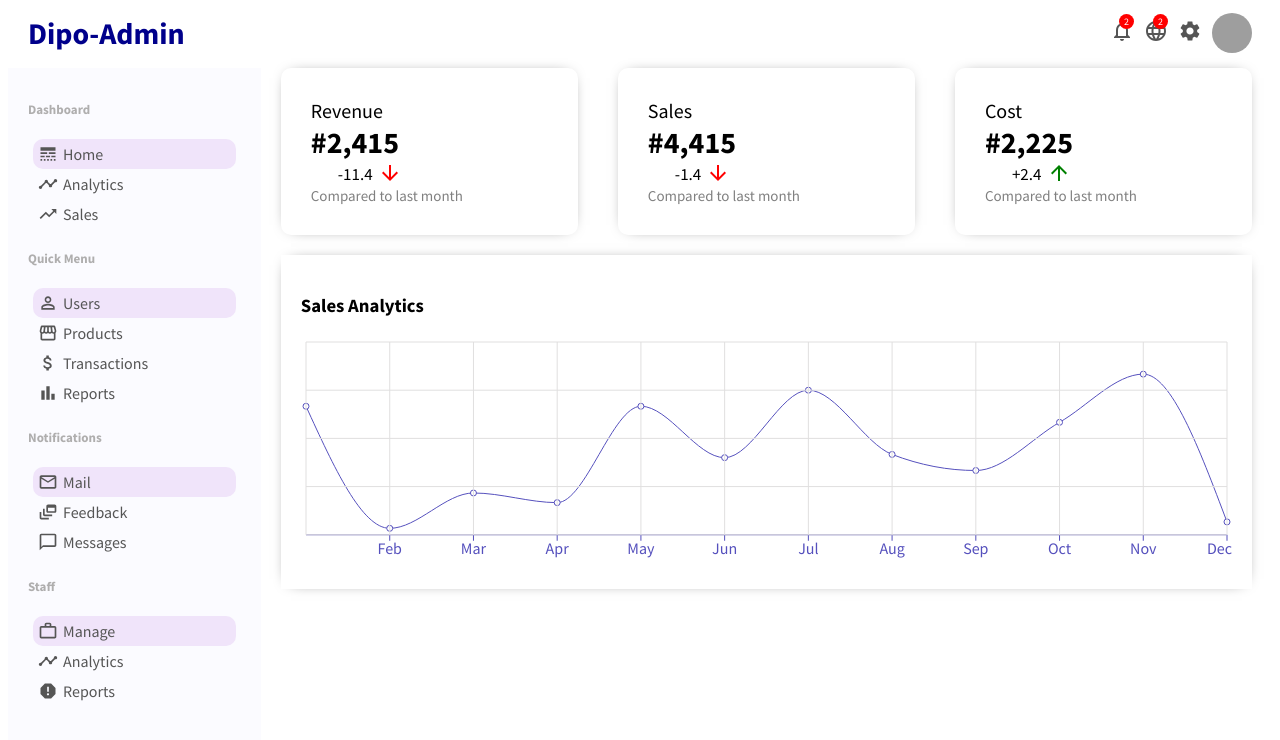
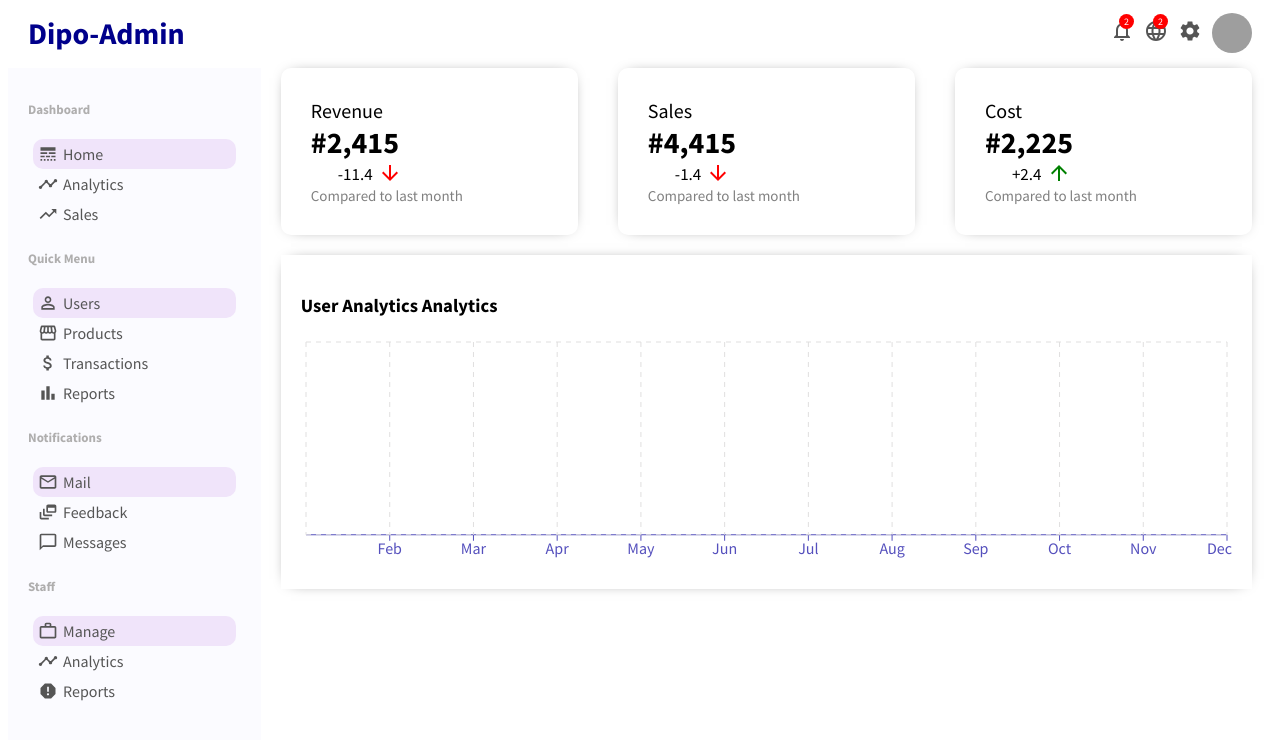
Before and after one commit to MrDiipo/Admin-Dashboard-In-ReactJS, a React (Create React App) app: page / in a window 1280 px wide. Shown: the top 740 px of the page. Built offline with nearby package versions, Linux system fonts and the light colour scheme; grey boxes are pictures that could not be loaded.

Commit message:
Code refactoring

```diff
--- a/src/components/chart/Chart.jsx
+++ b/src/components/chart/Chart.jsx
@@ -1,71 +1,20 @@
 import React from 'react'
 import "./chart.css"
-import { LineChart, Line, XAxis, YAxis, CartesianGrid, Tooltip, Legend, ResponsiveContainer } from 'recharts';
+import { LineChart, Line, XAxis, CartesianGrid, Tooltip, ResponsiveContainer } from 'recharts';
 
-function Chart() {
+function Chart({title, data, dataKey, grid}) {
 
 
-    const data = [
-        {
-          name: 'Jan',
-          "Active User" : 4000,
-        },
-        {
-            name: 'Feb',
-            "Active User" : 200,
-        },
-        {
-
-            name: 'Mar',
-            "Active User" : 1300,
-        },
-        {
-            name: 'Apr',
-            "Active User" : 1000,
-        },
-        {
-            name: 'May',
-            "Active User" : 4000,
-        },
-        {
-            name: 'Jun',
-            "Active User" : 2400,
-        },
-        {
-            name: 'Jul',
-            "Active User" : 4500,
-        },
-        {
-            name: 'Aug',
-          "Active User" : 2500,
-        },
-        {
-            name: 'Sep',
-          "Active User" : 2000,
-        },
-        {
-            name: 'Oct',
-          "Active User" : 3500,
-        },
-        {
-            name: 'Nov',
-          "Active User" : 5000,
-        },
-        {
-            name: 'Dec',
-          "Active User" : 400,
-        }
-      ];
 
     return (
         <div className="chart">
-            <h3 className="chartTitle">Sales Analytics</h3>
+            <h3 className="chartTitle">{title} Analytics</h3>
             <ResponsiveContainer width="100%" aspect={4 / 1}>
                 <LineChart data={data}>
                     <XAxis dataKey="name" stroke="#5550bd"/>
-                    <Line type="monotone" dataKey="Active User" stroke="#5550bd"/>
+                    <Line type="monotone" dataKey={dataKey} stroke="#5550bd"/>
                     <Tooltip/>
-                    <CartesianGrid stroke="#e0dfdf"/>
+                    {grid && <CartesianGrid stroke="#e0dfdf" strokeDasharray="5 5"/>}
                 </LineChart>
             </ResponsiveContainer>
 
--- /dev/null
+++ b/src/dummyData.js
@@ -0,0 +1,51 @@
+export const userData = [
+    {
+      name: 'Jan',
+      "Active User" : 4000,
+    },
+    {
+        name: 'Feb',
+        "Active User" : 200,
+    },
+    {
+
+        name: 'Mar',
+        "Active User" : 1300,
+    },
+    {
+        name: 'Apr',
+        "Active User" : 1000,
+    },
+    {
+        name: 'May',
+        "Active User" : 4000,
+    },
+    {
+        name: 'Jun',
+        "Active User" : 2400,
+    },
+    {
+        name: 'Jul',
+        "Active User" : 4500,
+    },
+    {
+        name: 'Aug',
+      "Active User" : 2500,
+    },
+    {
+        name: 'Sep',
+      "Active User" : 2000,
+    },
+    {
+        name: 'Oct',
+      "Active User" : 3500,
+    },
+    {
+        name: 'Nov',
+      "Active User" : 5000,
+    },
+    {
+        name: 'Dec',
+      "Active User" : 400,
+    }
+  ];
--- a/src/pages/home/Home.jsx
+++ b/src/pages/home/Home.jsx
@@ -1,13 +1,15 @@
 import React from 'react'
+import { userData } from '../../dummyData'
 import Chart from '../../components/chart/Chart'
 import FeaturedInfo from '../../components/featuredInfo/FeaturedInfo'
 import "./home.css"
+
 
 function Home() {
     return (
         <div className="home">
             <FeaturedInfo/>
-            <Chart/>
+            <Chart data={userData} title="User Analytics" grid dataKey/>
         </div>
     )
 }
```
